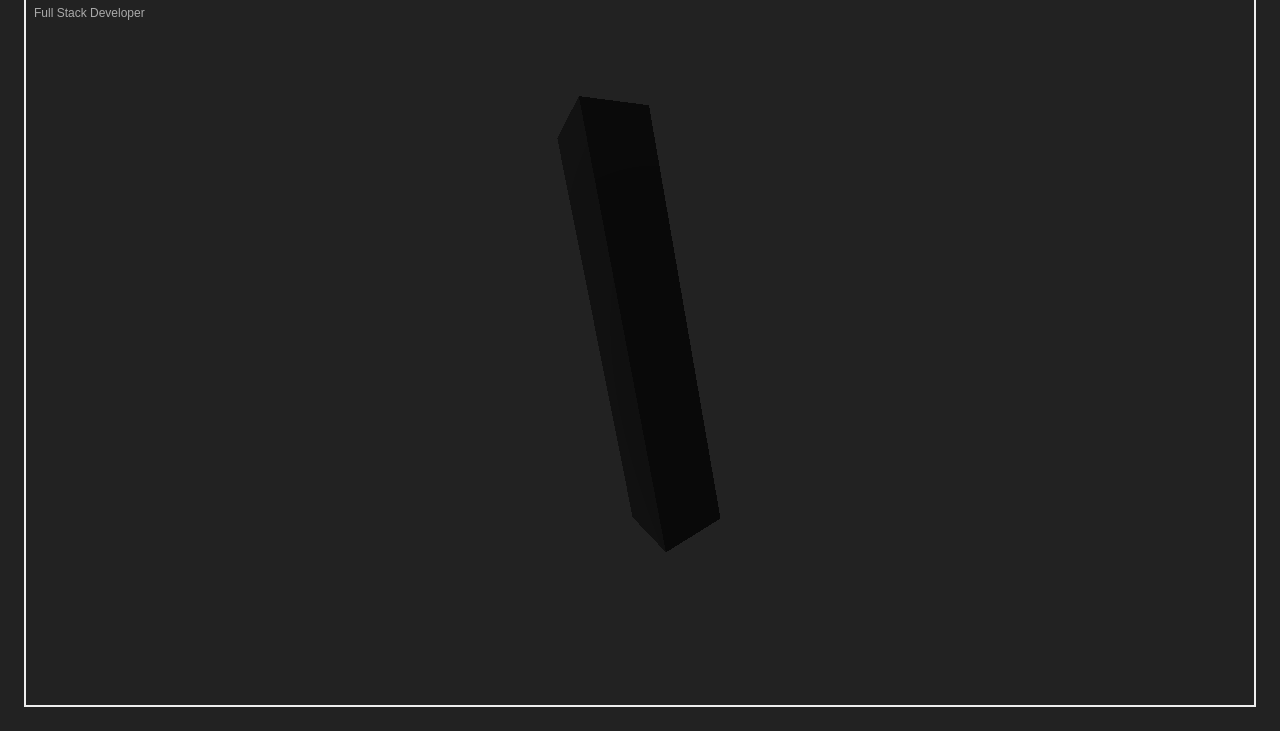
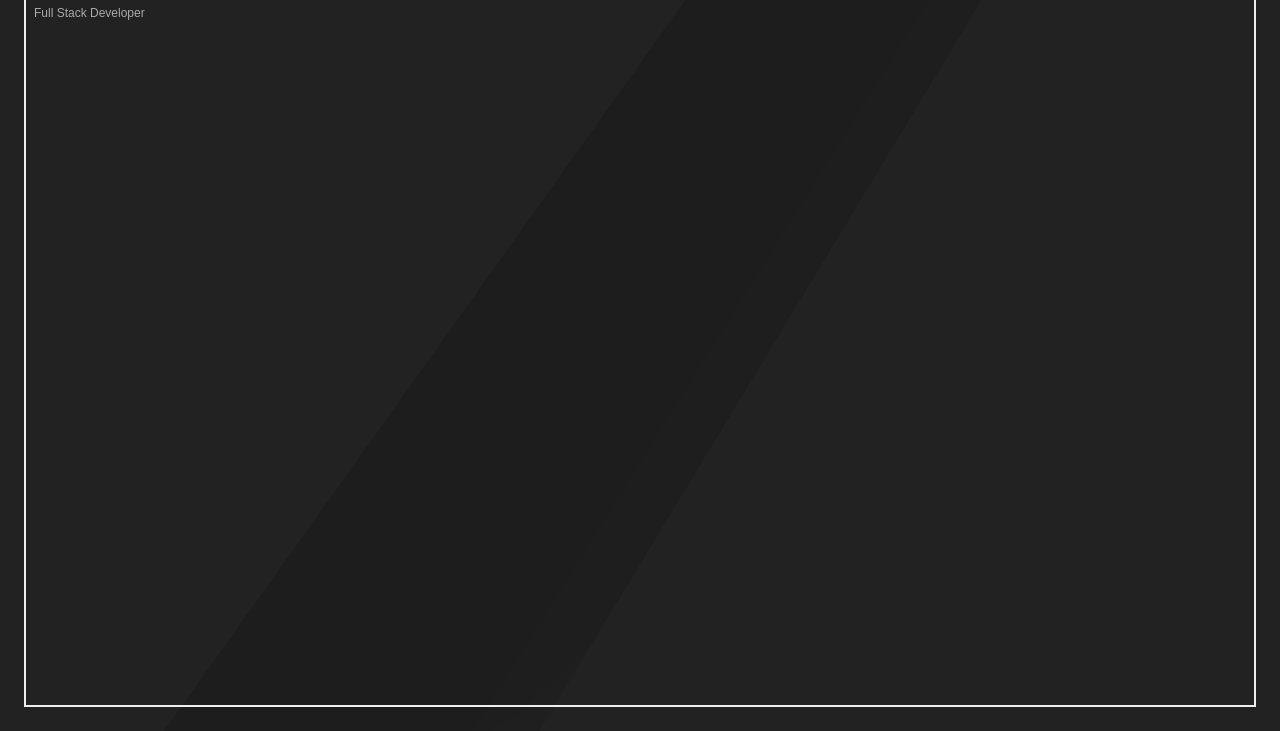
Before and after one commit to FedericoMenegoz/info, a website built with Vite: page index.html in a window 1280 px wide. Both pictures are taken after a click on the button 1169 px from the left and 10 px from the top of the page. Shown: the part 69-800 px from the top of the page. Built offline with nearby package versions, Linux system fonts and the light colour scheme; files whose address does not match are found by name; a web font is replaced by a local one.

Commit message:
Fixed layering with background

```diff
--- a/index.html
+++ b/index.html
@@ -8,12 +8,13 @@
     <link rel="stylesheet" href="./style/output.css" />
   </head>
   <body class="dark overflow-hidden">
+    <div class="fixed h-dvh w-6 invert-color z-60"></div>
     <div>
-      <div id="cube-container" class="fixed top-0 right-0 w-full h-dvh">
+      <div id="cube-container" class="fixed top-0 right-0 w-full h-dvh z-20 opacity-100">
         <script type="module" src="./main.js"></script>
       </div>
       <!-- Fixed light/dark mode  -->
-      <div class="fixed flex justify-end gap-5 w-full pr-6 text-text-primary">
+      <div class="fixed flex justify-end gap-5 w-full pr-6 text-text-primary z-30">
         <div
           class="w-max flex text-sm gap-2 text-text-primary h-max items-center"
         >
@@ -56,9 +57,9 @@
         </div>
       </div>
       <!-- Content -->
-      <div class="w-full h-dvh bg-background p-6 z-20">
+      <div class="w-full h-dvh bg-background p-6 z-0">
         <div
-          class="z-50 w-full h-full border-2 border-border bg-background text-2xl flex flex-col items-start gap-2 p-2"
+          class="relative z-50 w-full h-full border-2 border-border text-2xl flex flex-col items-start gap-2 p-2"
         >
           <h1 class="text-text-primary text-2xl text-tomorrow">
             Federico Menegoz
--- a/main.js
+++ b/main.js
@@ -13,21 +13,21 @@ const directionalLight = new THREE.DirectionalLight(0xffffff, 0.5); // Reduce in
 directionalLight.position.set(5, 5, 5).normalize();
 scene.add(directionalLight);
 
-const camera = new THREE.PerspectiveCamera( 100, container.clientWidth / container.clientHeight )
+const camera = new THREE.PerspectiveCamera(100, container.clientWidth / container.clientHeight)
 camera.position.set(1, 1, 50)
-camera.lookAt( scene.position )
+camera.lookAt(scene.position)
 
 const renderer = new THREE.WebGLRenderer()
-renderer.setSize( container.clientWidth, container.clientHeight )
+renderer.setSize(container.clientWidth, container.clientHeight)
 renderer.setClearColor(0x000000, 0)
-console.log("width: ",  container.clientWidth, "\nheight: ", container.clientHeight)
-renderer.setAnimationLoop( animate )
+console.log("width: ", container.clientWidth, "\nheight: ", container.clientHeight)
+renderer.setAnimationLoop(animate)
 
 renderer.domElement.style.position = 'absolute';
 renderer.domElement.style.top = '0';
 renderer.domElement.style.left = '0';
 renderer.domElement.style.zIndex = '0'; // Ensure it’s between background and content
-container.appendChild( renderer.domElement )
+container.appendChild(renderer.domElement)
 
 // Load HDR Environment Map
 const rgbeLoader = new RGBELoader()
@@ -36,35 +36,81 @@ rgbeLoader.load('./assets/cannon_1k.hdr', function (texture) {
   scene.environment = texture; // Use as environment for reflections
 })
 
-const geometry = new THREE.BoxGeometry( 60, 10, 10)
-const material = new THREE.MeshStandardMaterial( {
-    color: 0x111111,
+const geometry = new THREE.BoxGeometry(30, 30, 30)
+const material = new THREE.MeshStandardMaterial({
+  color: 0xAAAAAA,
+  opacity: 0.2,
+  transparent: true,
 
-    roughness: 0.9,
+  roughness: 0.3,
   metalness: 0.7,
-
-    // roughnessMap: roughnessMap,
-    // metalnessMap: metalnessMap,
-
   // envMap: envMap, // important -- especially for metals!
-    envMapIntensity: 0.2
-} )
-const cube = new THREE.Mesh( geometry, material )
-scene.add( cube )
+  envMapIntensity: 0.9
+})
+const cube = new THREE.Mesh(geometry, material)
+scene.add(cube)
 let index = 0
 
+let transitionColor = 0xAAAAAA
+let transitioning = false
+
+let isX = true
+let isY = false
+let isZ = false
+renderer.localClippingEnabled = true
 function animate() {
+  let currentX = cube.scale.x
+  let currentY = cube.scale.y
+  let currentZ = cube.scale.z
 
+  if (currentX < 1) {
+    cube.scale.x = 1
+    isX = false
+    isY = true
+    index = 0
+  }
+  if (currentY < 1) {
+    cube.scale.y = 1
+    isY = false
+    isZ = true
+    index = 0
+  }
+  if (currentZ < 1) {
+    cube.scale.z = 1
+    isZ = false
+    isX = true
+    index = 0
+  }
   cube.rotation.z += 0.0005
   cube.rotation.y += 0.0001
   cube.rotation.x += 0.001
   cube.material.metalness = Math.sin(index)
-    //cube.material.roughness = Math.sin(Math.tan(index))
-    index += 0.01
+  // cube.material.roughness = Math.sin(index)
+  index += 0.0025
 
-    camera.rotateOnAxis(new THREE.Vector3(0,0,1), 0.01)
+  if (isX) {
+    cube.scale.x = 1 + Math.sin(index) * 10
+  } else if (isY) {
+    cube.scale.y = 1 + Math.sin(index) * 10
+  } else if (isZ) {
+    cube.scale.z = 1 + Math.sin(index) * 10
+  }
 
-	renderer.render( scene, camera )
+  camera.rotateOnAxis(new THREE.Vector3(0, 0, 1), 0.005)
+  renderer.render(scene, camera)
+
+  // Handle color transition
+  if (transitioning) {
+    let currentColor = cube.material.color.getHex()
+    if (transitionColor < currentColor) {
+      cube.material.color.setHex(currentColor - 0x020202)
+    }
+    else if (transitionColor > currentColor) {
+      cube.material.color.setHex(currentColor + 0x020202)
+    } else {
+      transitioning = false
+    }
+  }
 
 }
 
@@ -73,3 +119,12 @@ window.addEventListener('resize', () => {
   camera.aspect = container.clientWidth / container.clientHeight
   camera.updateProjectionMatrix()
 });
+
+document.getElementById("dark-button").addEventListener("click", () => {
+  transitioning = true
+  transitionColor = 0xA0A0A0
+})
+document.getElementById("light-button").addEventListener("click", () => {
+  transitioning = true
+  transitionColor = 0x222222
+})
```
Also changed, not shown: style/output.css. Lines whose indentation alone changed are shown as unchanged.
